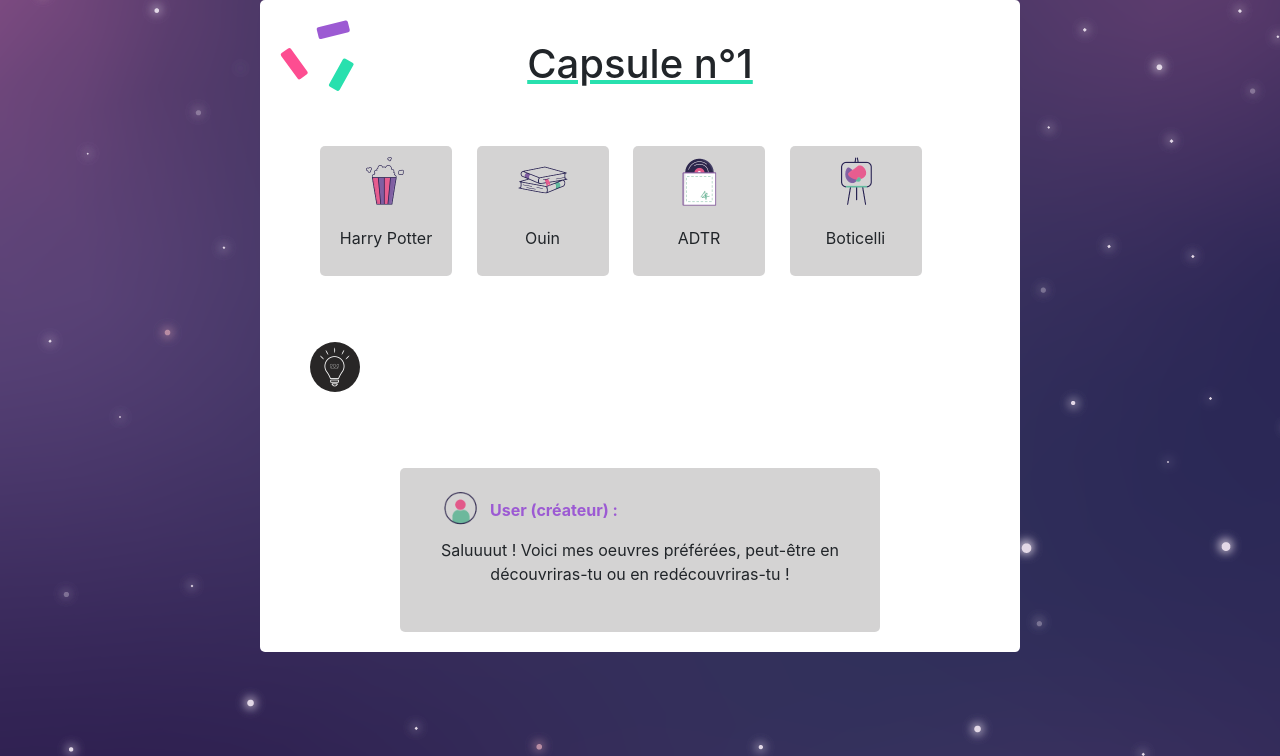
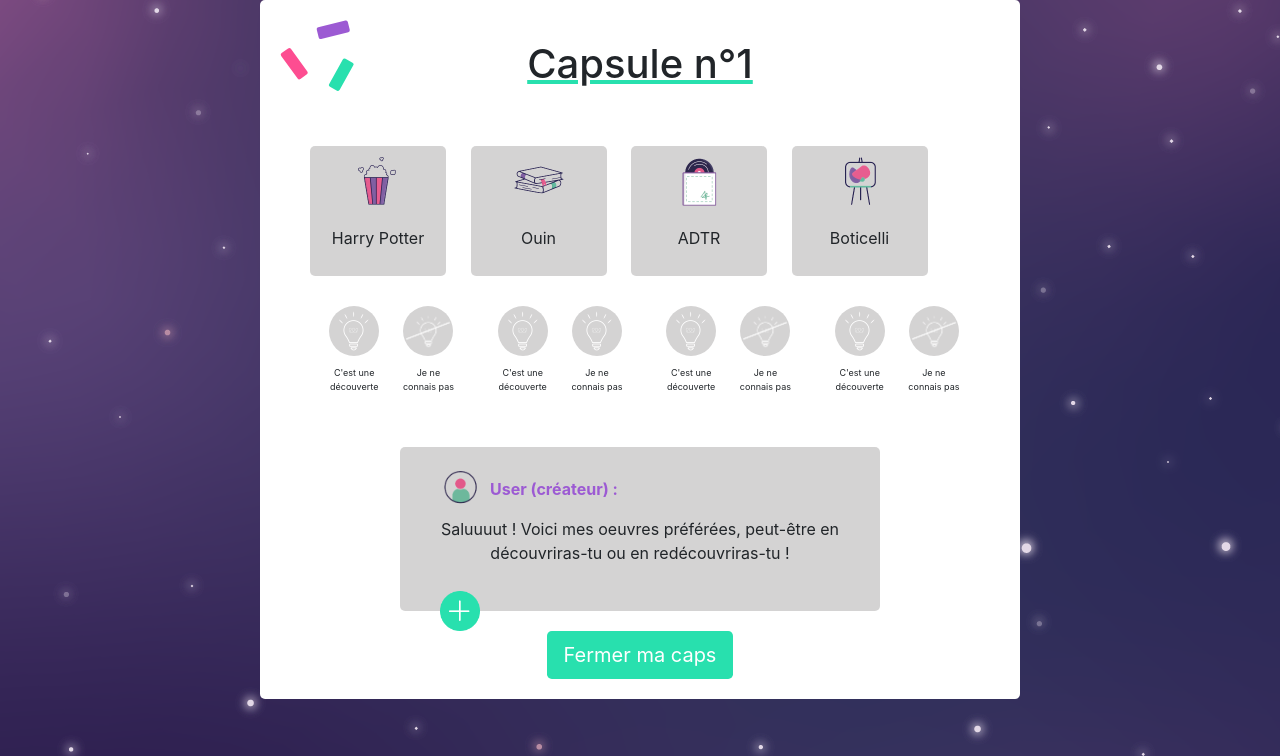
Before and after one commit to vappy2/capsee, a PHP site: page /ouvertureCapsule.html in a window 1280 px wide. Shown: the part 44-800 px from the top of the page. Run offline with PHP 8.4, Linux system fonts and the light colour scheme; some libraries are stand-ins or nearby versions; some web fonts are replaced.

Commit message:
[V] - 09/12 - Contenue de caps ok

```diff
--- a/css/capsule.css
+++ b/css/capsule.css
@@ -65,7 +65,10 @@ p{
 
 ul{
     padding: 20px;
-    margin: 10px;
+}
+
+ul li:first-child{
+    margin-left:20px;
 }
 
 #artAjoute li,
@@ -244,7 +247,8 @@ input[type=radio]{
     margin-top : 30px;
     margin-bottom: 20px;
 }
-#submitOuvrirCaps{
+#submitOuvrirCaps,
+#fermerCaps{
     color: #fff;
     background-color: #28E0AE;
     text-align: center;
@@ -265,11 +269,38 @@ input[type=radio]{
 /***************/
 /*contenu Caps*/
 /*************/
+#artsCapsule{
+    margin-bottom: 0;
+}
+
+#decouverte{
+    padding-top: 0;
+    display:block;
+    margin: auto;
+}
+
+#decouverte li{
+    display: inline-block;
+    list-style: none;
+    text-align: center;
+}
+
+#decouverte li label img{
+    background-color: rgba(40,38,38,0.2);
+    border-radius: 40px;
+    width: 50px;
+
+}
+
+#decouverte label p{
+    font-size: 9px;
+}
 
 #comm{
     text-align: center;
     background-color: rgba(40,38,38,0.2);
     border-radius : 5px;
+    margin-bottom: 10px;
 }
 
 #comm img{
@@ -289,11 +320,10 @@ input[type=radio]{
 #intituleCom{
     margin-top: 16px;
 }
-#decouverte{
-    display: inline-block;
-    list-style: none;
+
+.espace{
+    margin-right: 20px;
 }
-#decouverte li label img{
-    background-color: rgba(40,38,38,1);
-    border-radius: 50px;;
+#fermerCaps{
+    margin-top: 20px;
 }
--- a/ouvertureCapsule.html
+++ b/ouvertureCapsule.html
@@ -47,12 +47,39 @@
                 </ul>
                 <ul id="decouverte">
                     <li>
-                        <input type="radio" name="decouverteMusique" id="decouverteMusique1">
-                        <label for="decouverteMusique"><img src="img/Pictos_50px/2x/icn_lampe_b@2x.png"></label>
+                        <input type="radio" name="decouverteFilms" id="decouverteFilm1">
+                        <label for="decouverteFilm"><img src="img/Pictos_50px/2x/icn_lampe_b@2x.png"><p>C'est une </br> découverte</p></label>
+                    </li>
+                    <li class="espace">
+                        <input type="radio" name="decouverteFilms" id="decouverteFilm2">
+                        <label for="decouverteFilms"><img src="img/Pictos_50px/2x/icn_lampe_barre@2x.png"><p>Je ne </br> connais pas</p></label>
+                    </li>
+
+                    <li>
+                        <input type="radio" name="decouverteLitterature" id="decouverteLitterature1">
+                        <label for="decouverteLitterature"><img src="img/Pictos_50px/2x/icn_lampe_b@2x.png"><p>C'est une</br> découverte</p></label>
+                    </li>
+                    <li class="espace">
+                        <input type="radio" name="decouverteLitterature" id="decouverteLitterature2">
+                        <label for="decouverteLitterature"><img src="img/Pictos_50px/2x/icn_lampe_b@2x.png"><p>Je ne </br> connais pas</p></label>
+                    </li>
+
+                    <li>
+                        <input type="radio" name="decouverteLitterature" id="decouverteMusique1">
+                        <label for="decouverteMusique"><img src="img/Pictos_50px/2x/icn_lampe_b@2x.png"><p>C'est une </br> découverte</p></label>
                     </li>
                     <li class="espace">
                         <input type="radio" name="decouverteMusique" id="decouverteMusique2">
-                        <label for="decouverteMusique"><img src=""></label>
+                        <label for="decouverteMusique"><img src="img/Pictos_50px/2x/icn_lampe_barre@2x.png"><p>Je ne </br> connais pas</p></label>
+                    </li>
+
+                    <li>
+                        <input type="radio" name="decouverteTableau" id="decouverteTableau1">
+                        <label for="decouverteTableau"><img src="img/Pictos_50px/2x/icn_lampe_b@2x.png"><p>C'est une </br> découverte</p></label>
+                    </li>
+                    <li>
+                        <input type="radio" name="decouverteTableau" id="decouverteTableau2">
+                        <label for="decouverteTableau"><img src="img/Pictos_50px/2x/icn_lampe_barre@2x.png"><p>Je ne </br> connais pas</p></label>
                     </li>
                 </ul>
                 <div class="col-sm-8" id="comm">
@@ -60,7 +87,10 @@
                     <p class="createurCom"><strong>User (créateur) :</strong></p>
                     </br>
                     <p id="intituleCom" class="text-center">Saluuuut ! Voici mes oeuvres préférées, peut-être en découvriras-tu ou en redécouvriras-tu ! </p>
+                    <img id="plusButton" src="img/Plus.png">
                 </div>
+
+                <button class="btn btn-lg" name="fermerCaps" id="fermerCaps">Fermer ma caps</button>
             </div>
         </div>
     </section>
```
Also changed, not shown: img/Pictos_50px/2x/icn_lampe_barre@2x.png (added), img/Pictos_50px/2x/icon_lampe_trait@2x.png (added), img/Plus.png (added), img/pictos/lamp_b_barré.jpeg (deleted).
